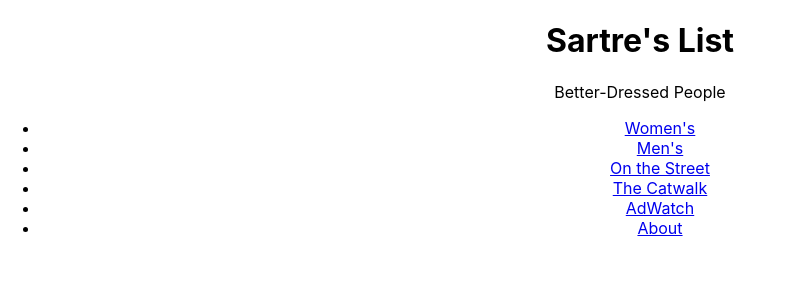
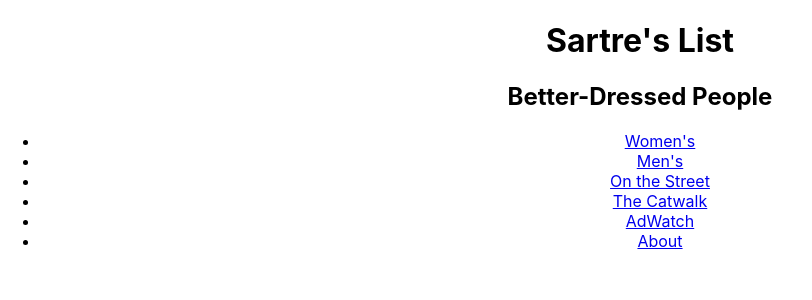
Before and after one commit to mindy-d-tran/react-fashion-blog, a React (Create React App) app: page / in a window 1280 px wide. Shown: the top 300 px of the page, without its empty margins (0-812 px from the left). Built offline with nearby package versions, Linux system fonts and the light colour scheme.

Commit message:
change p to h2

```diff
--- a/src/components/Header.js
+++ b/src/components/Header.js
@@ -4,7 +4,7 @@ function Header() {
   return (
     <header>
       <h1>Sartre's List</h1>
-      <p className="subTitle">Better-Dressed People</p>
+      <h2>Better-Dressed People</h2>
       <Nav />
     </header>
   );
```
